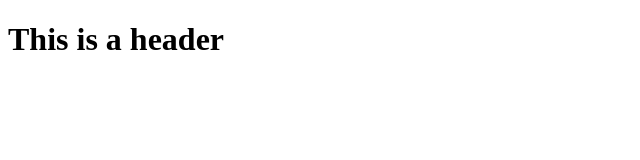
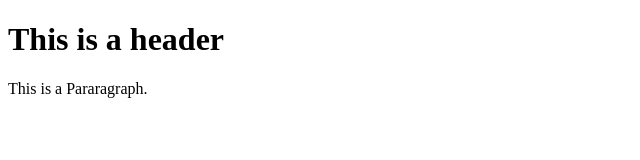
Before and after one commit to sonam-1990/git-test, a plain HTML site: page index.html in a window 1280 px wide. Shown: the whole page, without its empty margins (0-640 px from the left). Drawn offline with Linux system fonts and the light colour scheme.

Commit message:
Second commit

```diff
--- a/index.html
+++ b/index.html
@@ -2,6 +2,7 @@
 <html>
     <body>
         <h1>This is a header</h1>
+        <p>This is a Pararagraph.</p>
     </body>
 
 </html>
```
